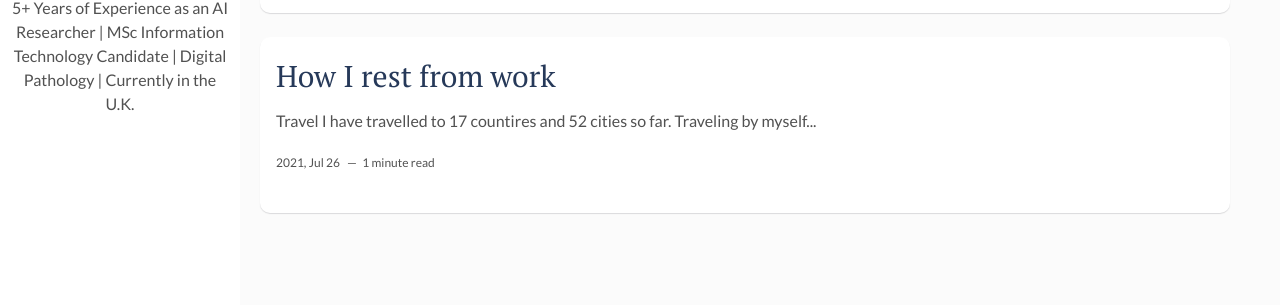
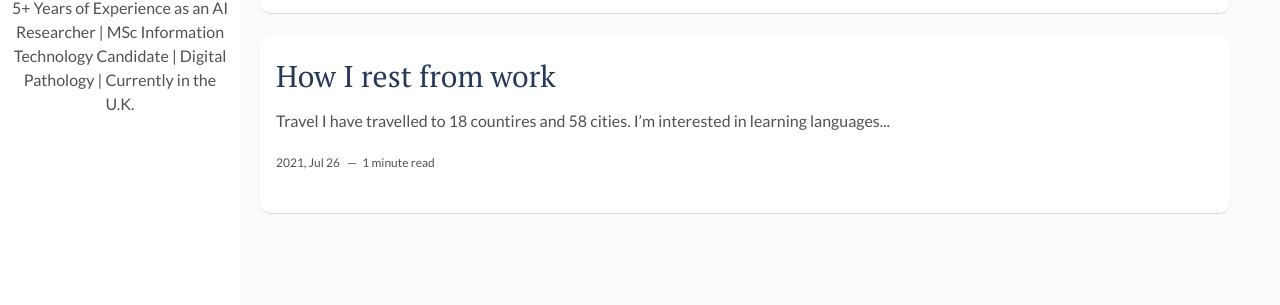
Before and after one commit to choyeon-hong/choyeon-hong.github.io, a Jekyll site: the page built from index.html, in a window 1280 px wide. Shown: the part 183-488 px from the top of the page. Built offline with Jekyll 4.4.1, drawn with Linux system fonts in a browser that asks for light colours; the list of posts is cut into pages by our own code.

Commit message:
Update 2021-07-26-how-i-rest-from-work.md

```diff
--- a/_posts/2021-07-26-how-i-rest-from-work.md
+++ b/_posts/2021-07-26-how-i-rest-from-work.md
@@ -8,12 +8,12 @@ fig-caption: # Add figcaption (optional)
 tags: [introduction, travel]
 ---
 ## Travel
-I have travelled to 17 countires and 52 cities so far. Traveling by myself makes me independent and brave.
-Also, I am interested in learning languages and meeting new people while traveling. It is a good opportunity to broden my perspective and relieve stress from work.
+I have travelled to 18 countires and 58 cities.
+I'm interested in learning languages and meeting new people while traveling. It is a good opportunity to broden my perspective and relieve stress from work.
 
-![picture I took in Xiamen]({{site.baseurl}}/assets/img/cy.jpg)
+# ![picture I took in Xiamen]({{site.baseurl}}/assets/img/cy.jpg)
 
->I have travelled to 17 countires and 52 cities.
+>I have travelled to 18 countires and 58 cities.
 
 Favourite cities are
 
```
Also changed, not shown: other parts of _posts/2021-07-26-how-i-rest-from-work.md (+0 -2 lines).
